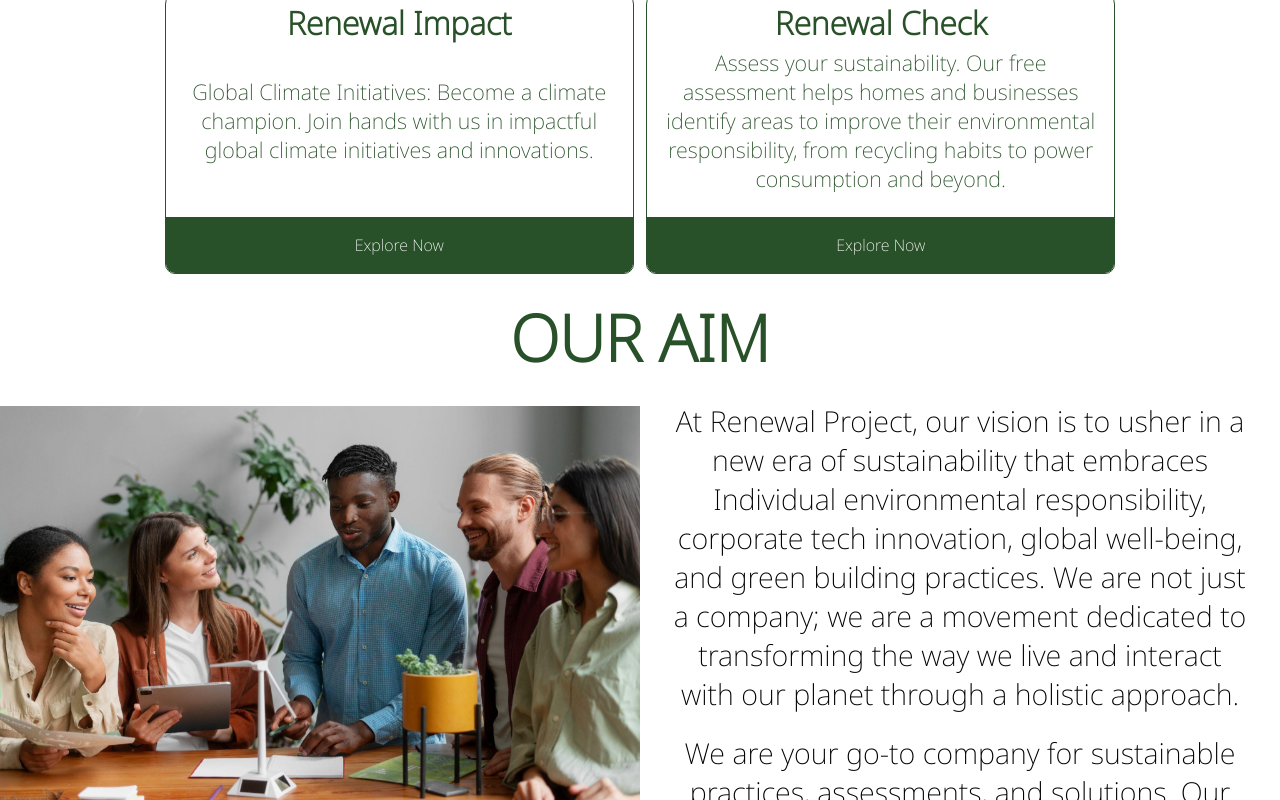
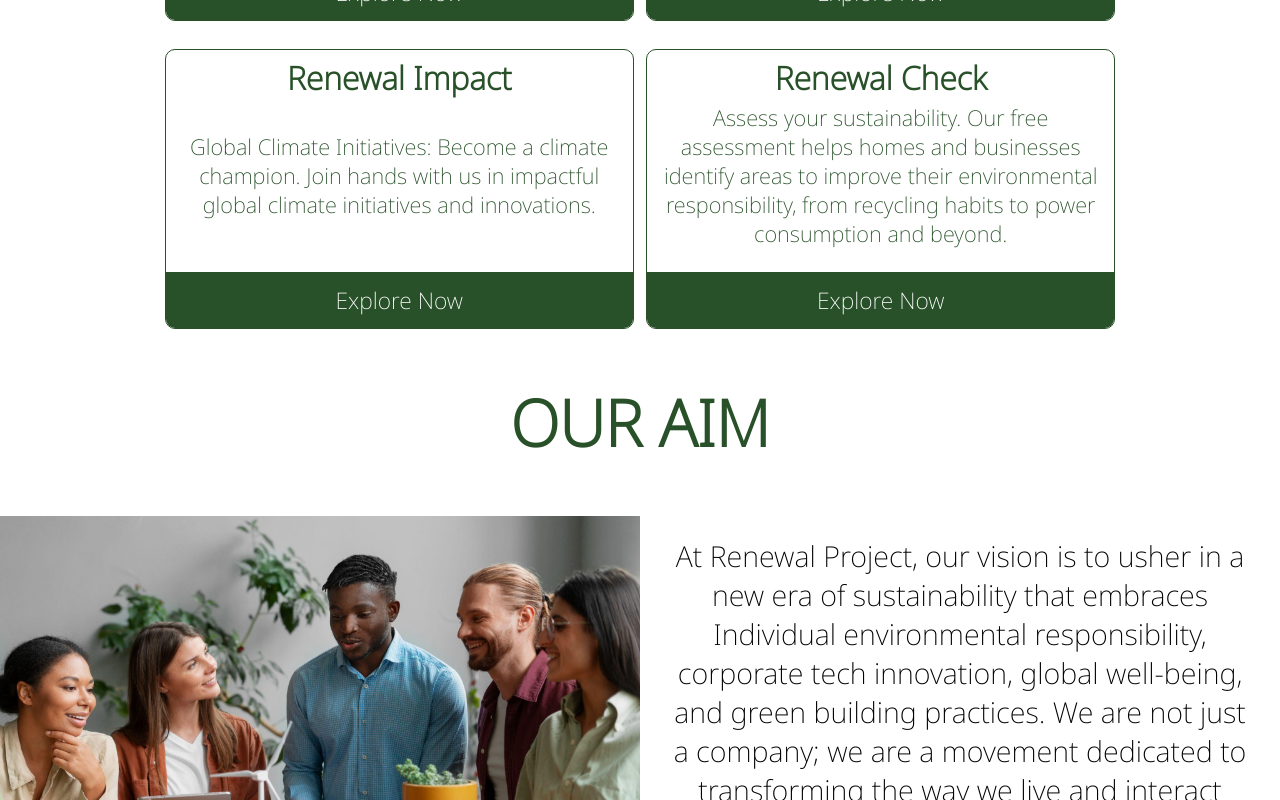
Before and after one commit to blakepablo24/renewal-project, a React (Vite) app: page / in a window 1280 px wide. Shown: the part 1520-2320 px from the top of the page. Built offline with nearby package versions, Linux system fonts and the light colour scheme.

Commit message:
added media queries

```diff
--- a/src/containers/LandingPage/LandingPage.module.css
+++ b/src/containers/LandingPage/LandingPage.module.css
@@ -127,9 +127,9 @@
 }
 
 .pillarDetails {
+    grid-row: 4/7;
+    font-size: calc(1.05vw + 1.05vh);
     width: 95%;
-    grid-row: 4/7;
-    font-size: 0.95rem;
 }
 
 .pillarExploreNow {
@@ -142,6 +142,7 @@
     border-bottom-right-radius: 9px;
     display: grid;
     place-items: center center;
+    font-size: calc(1.1vw + 1.1vh);
 }
 
 #mainFirstHalfScreen p {
@@ -201,11 +202,6 @@
         font-size: 2rem;
     }
 
-    .pillarDetails {
-        width: 95%;
-        font-size: 1.35rem;
-    }
-
     .pillar-explore-now:hover, .see-our-button:hover, .contact-Form-button:hover, .next:hover, .previous:hover {
         cursor: pointer;
     }
@@ -255,10 +251,6 @@
     .pillar-title {
         font-size: 1rem;
     }
-
-    .pillarDetails {
-        font-size: 0.9rem;
-    }
 }
 
 /* Very large Desktop Laptop screen */
@@ -298,11 +290,6 @@
         font-size: 2.5rem;
     }
 
-    .pillarDetails {
-        font-size: 2rem;
-        width: 95%;
-    }
-
     .pillar-explore-now:hover, .see-our-button:hover, .contact-Form-button {
         cursor: pointer;
     }
--- a/src/index.css
+++ b/src/index.css
@@ -64,10 +64,11 @@ p {
 }
 
 .intro-title {
-  margin-top: 20px;
+  margin-top: 50px;
 }
 
 .intro-paragraph-title {
+  margin-top: 20px;
   font-size: 1.5rem;
   color: var(--main-txt);
 }
@@ -79,7 +80,7 @@ p {
   color: var(--main-bg);
   height: minmax(46.25vh, auto);
   width: 95%;
-  margin: 0 2.5%;
+  margin-top: 25px;
 }
 
 .pillar-title {
@@ -109,7 +110,7 @@ p {
 }
 
 .main-button {
-  margin-top: 15px;
+  margin-top: 50px;
   width: auto;
   padding: 10px;
   border: none;
@@ -138,6 +139,7 @@ p {
 }
 
 .image-and-paragraphs-container {
+  margin-top: 25px;
   display: grid;
   place-items: center center;
 }
@@ -173,6 +175,7 @@ p {
 }
 
 .sub-intro-title {
+  margin-top: 25px;
   font-size: 2.5rem;
 }
 
```
